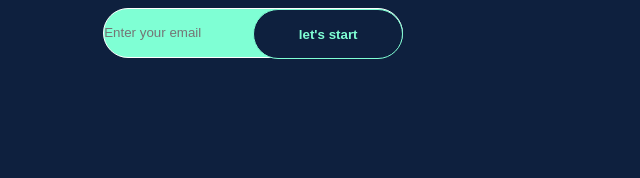
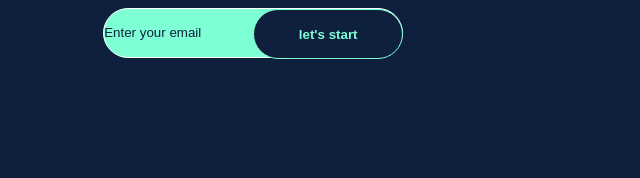
Before and after one commit to JacintaBae/myportfolio, a plain HTML site: page home.html in a window 1280 px wide. Shown: the part 469-647 px from the top of the page, 101-741 px from the left. Drawn offline with Linux system fonts and the light colour scheme.

Commit message:
Update style.css

```diff
--- a/style.css
+++ b/style.css
@@ -293,7 +293,7 @@ footer .logo img {
   color: rgb(14, 32, 62);
   border: #7fffd4;
 }
-.buttononin input placeholder{
+::placeholder{
     color: rgb(14, 32, 62)
 }
 
```
